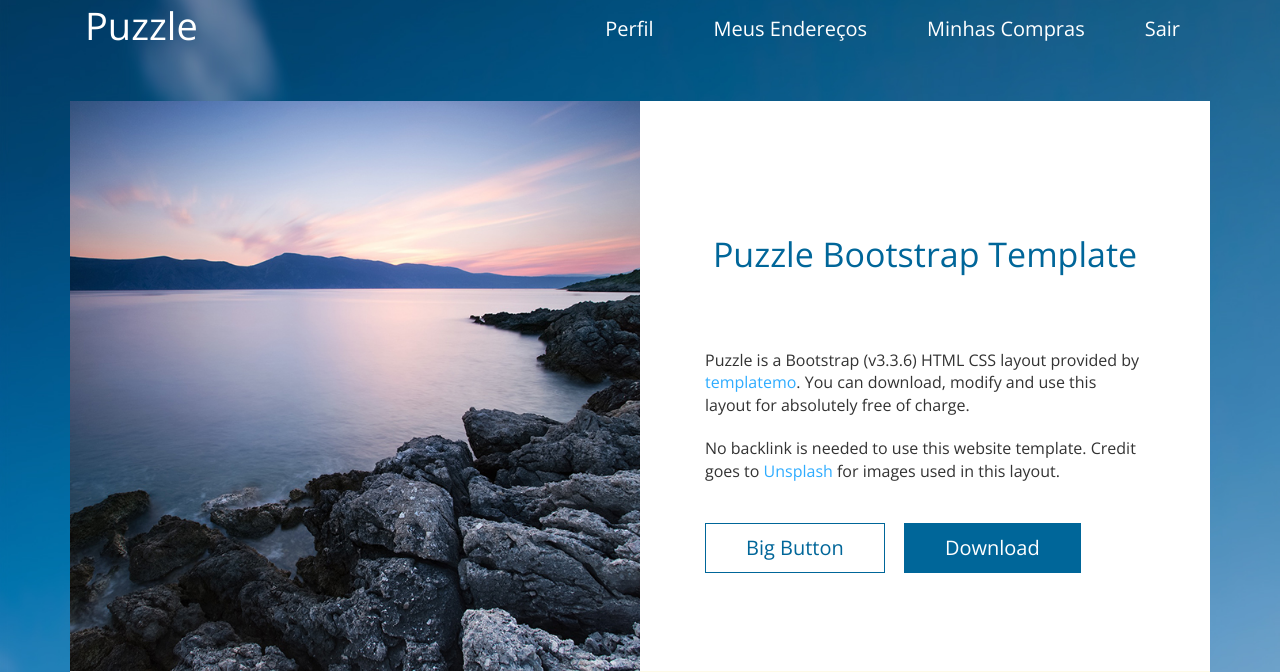
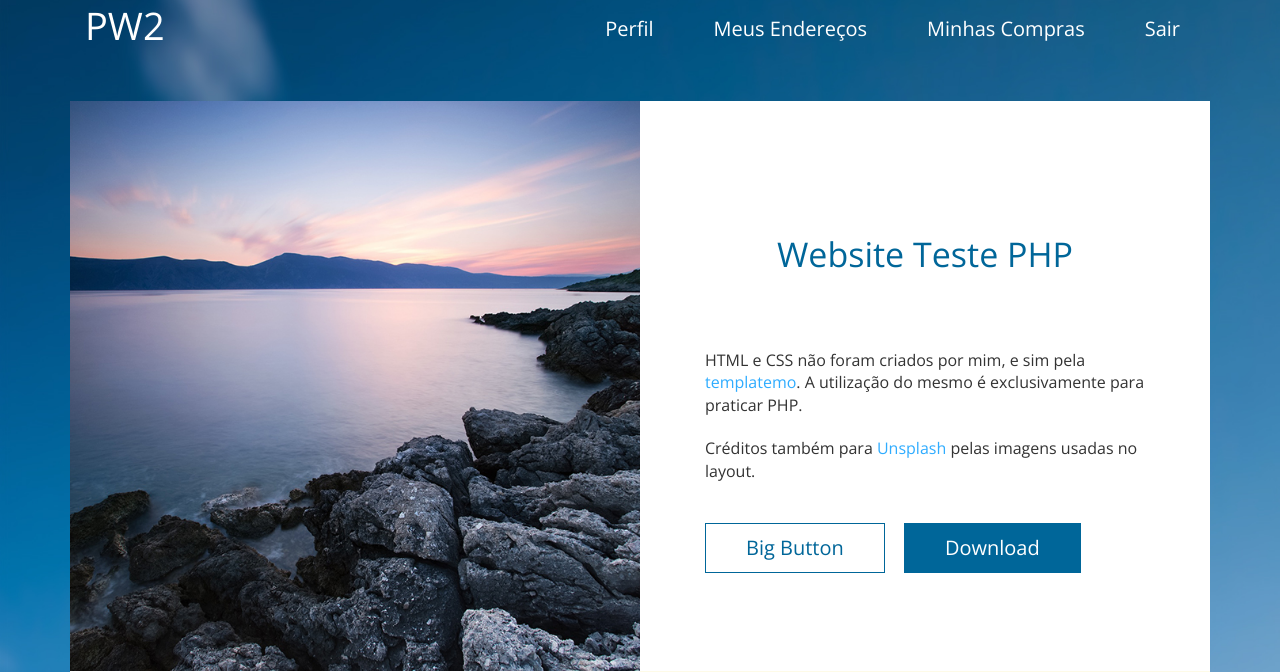
Before and after one commit to betto08/website-php, a PHP site: page / in a window 1280 px wide. Shown: the part 35-707 px from the top of the page. Run offline with PHP 8.4, Linux system fonts and the light colour scheme.

Commit message:
Alterações finais

```diff
--- a/body.php
+++ b/body.php
@@ -4,9 +4,9 @@
             <img src="images/1.jpg" alt="Image" class="tm-image">
         </div>
         <div class="col-lg-6 col-md-6 content-item content-item-1 background">
-               <h2 class="main-title text-center dark-blue-text">Puzzle Bootstrap Template</h2>
-               <p>Puzzle is a Bootstrap (v3.3.6) HTML CSS layout provided by <span class="light-blue-text">templatemo</span>. You can download, modify and use this layout for absolutely free of charge.</p>
-               <p>No backlink is needed to use this website template. Credit goes to <span class="light-blue-text">Unsplash</span> for images used in this layout.</p>
+            <h2 class="main-title text-center dark-blue-text">Website Teste PHP</h2>
+            <p>HTML e CSS não foram criados por mim, e sim pela <span class="light-blue-text">templatemo</span>. A utilização do mesmo é exclusivamente para praticar PHP.</p>
+            <p>Créditos também para <span class="light-blue-text">Unsplash</span> pelas imagens usadas no layout.</p>
             <button type="button" class="btn btn-big dark-blue-bordered-btn">Big Button</button>
             <button type="button" class="btn btn-big dark-blue-btn">Download</button>
         </div>
@@ -89,7 +89,5 @@
         </form>
         <!--</div> -->
         <div id="msgSubmit" class="h3 text-center hidden">Message Submitted!</div>
-
+    </section>
 </div>
-
-</section>
--- a/footer.php
+++ b/footer.php
@@ -6,7 +6,7 @@
         <h2 class="section-title">About This Website</h2>
         <p class="about-text">Puzzle Template is brought to you by templatemo. Sed imperdiet quis ipsum a vulputate. Suspendisse sit amet nibh mi. In quis sapien a metus interdum hendrerit.</p>
     </div>
-    </footer>
+</footer>
     </div>
     <div class="text-center footer">
         <div class="container">
--- a/header.php
+++ b/header.php
@@ -25,7 +25,7 @@
                 <span class="icon-bar"></span>
                 <span class="icon-bar"></span>
             </button>
-            <a class="navbar-brand" href="#">Puzzle</a>
+            <a class="navbar-brand" href="#">PW2</a>
         </div>
             <nav class="main-menu">
             <?php
```
Lines whose indentation alone changed are shown as unchanged.
